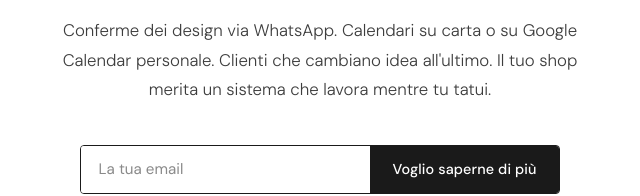
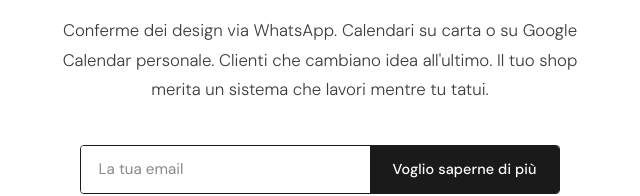
Before and after one commit to d3n2el/inkbrief, a plain HTML site: page index.html in a window 1280 px wide. Shown: the part 408-604 px from the top of the page, 320-960 px from the left. Drawn offline with Linux system fonts and the light colour scheme.

Commit message:
Fix grammatical error in subheadline text

```diff
--- a/index.html
+++ b/index.html
@@ -402,7 +402,7 @@
 <section class="hero">
   <div class="eyebrow">Per tattoo shop</div>
   <h1>Quante ore alla settimana passi a gestire messaggi <em>invece di tatuare?</em></h1>
-  <p class="subheadline">Conferme dei design via WhatsApp. Calendari su carta o su Google Calendar personale. Clienti che cambiano idea all'ultimo. Il tuo shop merita un sistema che lavora mentre tu tatui.</p>
+  <p class="subheadline">Conferme dei design via WhatsApp. Calendari su carta o su Google Calendar personale. Clienti che cambiano idea all'ultimo. Il tuo shop merita un sistema che lavori mentre tu tatui.</p>
 
   <div class="form-group" id="hero-form">
     <input type="email" placeholder="La tua email" id="hero-email">
```
